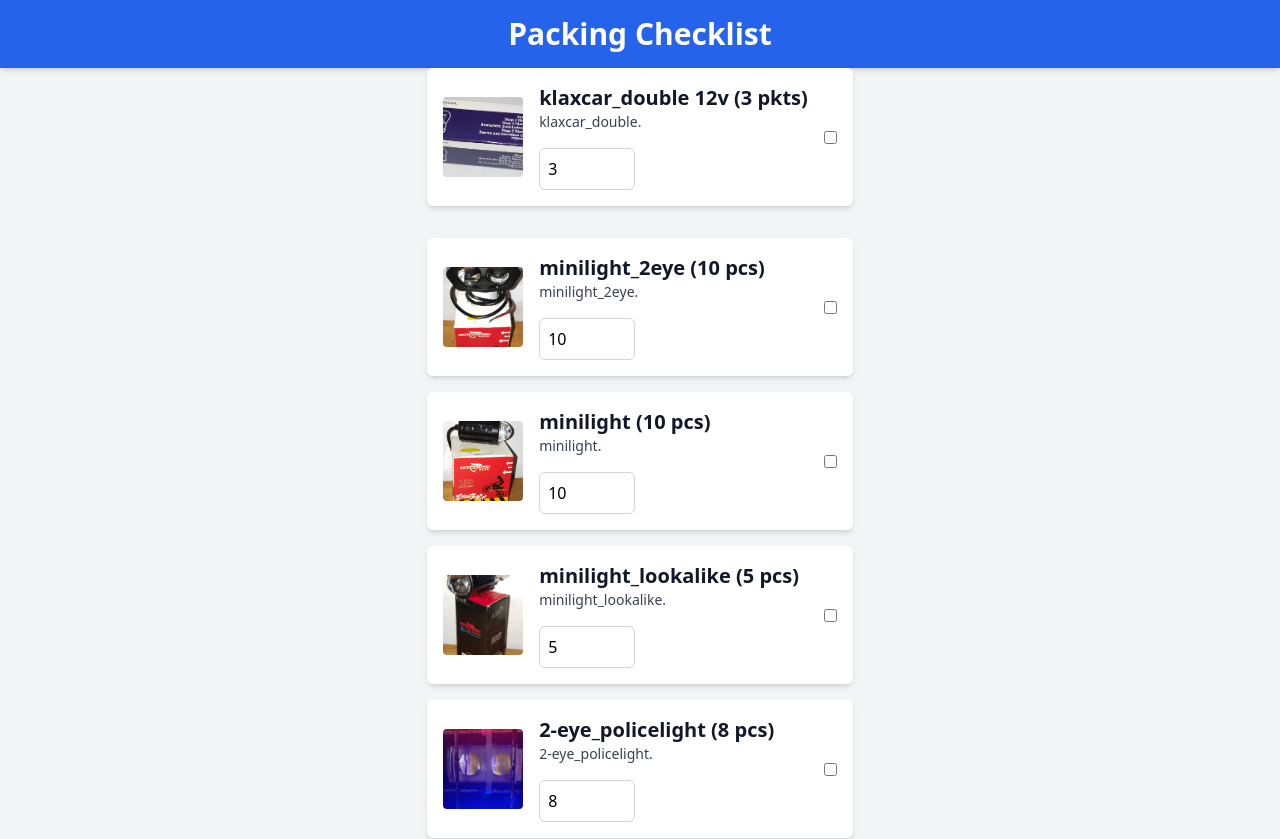
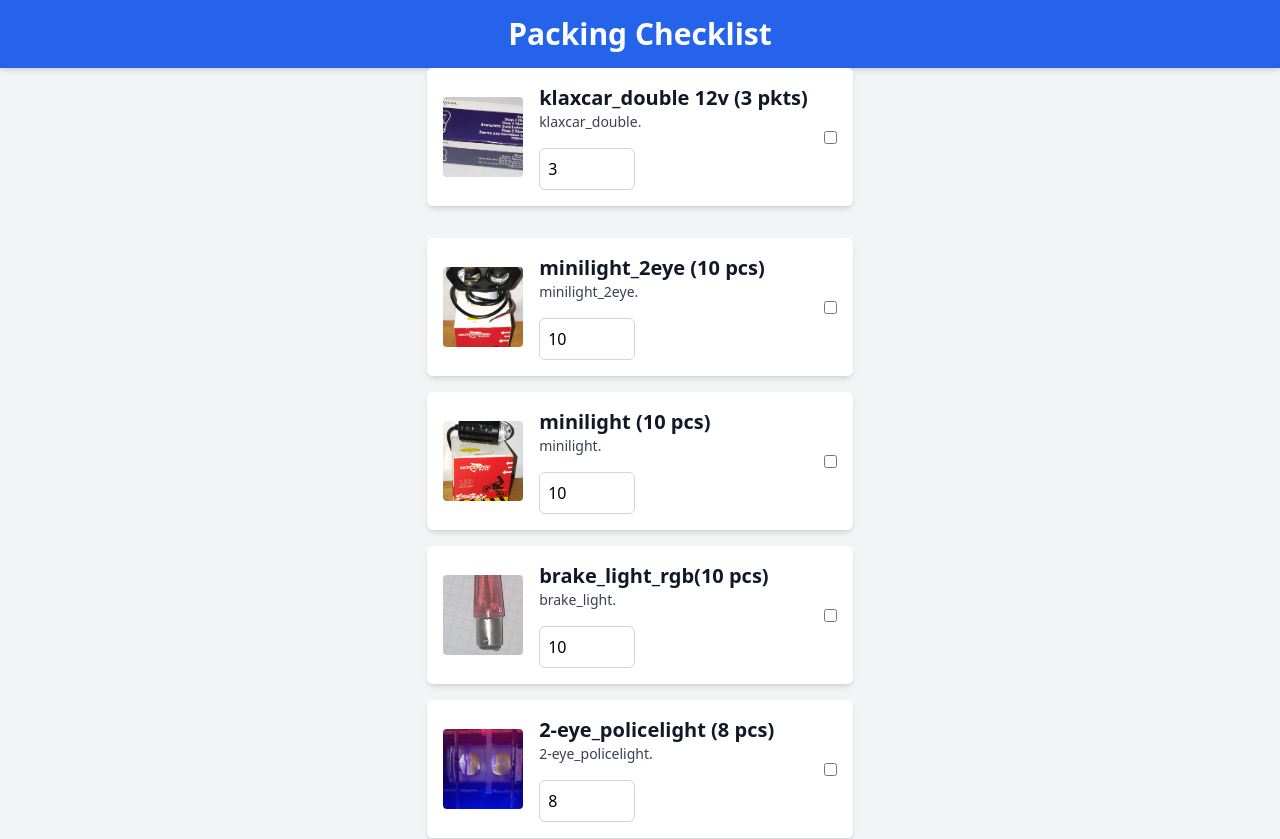
Before and after one commit to Maxmacharia/packing_checklist, a React (Create React App) app: page / in a window 1280 px wide. Shown: the top 839 px of the page. Built offline with nearby package versions, Linux system fonts and the light colour scheme.

Commit message:
sixth commit

```diff
--- a/src/data.js
+++ b/src/data.js
@@ -2,7 +2,7 @@
 import image1 from './images/klaxcar_double.jpeg';
 import image2 from './images/minilight_2eye.jpeg';
 import image3 from './images/minilight.jpeg';
-import image4 from './images/minilight_lookalike.jpeg';
+//import image4 from './images/minilight_lookalike.jpeg';
 import image5 from './images/2-eye_policelight.jpeg'
 import image6 from './images/brake_step.jpeg';
 import image7 from './images/brake_light.jpeg';
@@ -42,10 +42,10 @@ export const items = [
   },
    {
     id: 4,
-    name: "minilight_lookalike (5 pcs)",
-    image: image4,  // Use the imported image
-    description: "minilight_lookalike.",
-    quantity: 5,  // Initial quantity
+    name: "brake_light_rgb(10 pcs)",
+    image: image7,  // Use the imported image
+    description: "brake_light.",
+    quantity: 10,  // Initial quantity
   },
    {
     id: 5,
@@ -66,7 +66,7 @@ export const items = [
     name: "brake_light red(20 pcs)",
     image: image7,  // Use the imported image
     description: "brake_light red.",
-    quantity: 2,  // Initial quantity
+    quantity: 20,  // Initial quantity
   },
   {
     id: 8,
@@ -108,7 +108,7 @@ export const items = [
     name: "parking_bulb blue (10 pcs)",
     image: image13,  // Use the imported image
     description: "parking_bulb.",
-    quantity: 1,  // Initial quantity
+    quantity: 10,  // Initial quantity
   },
   {
     id: 14,
```
